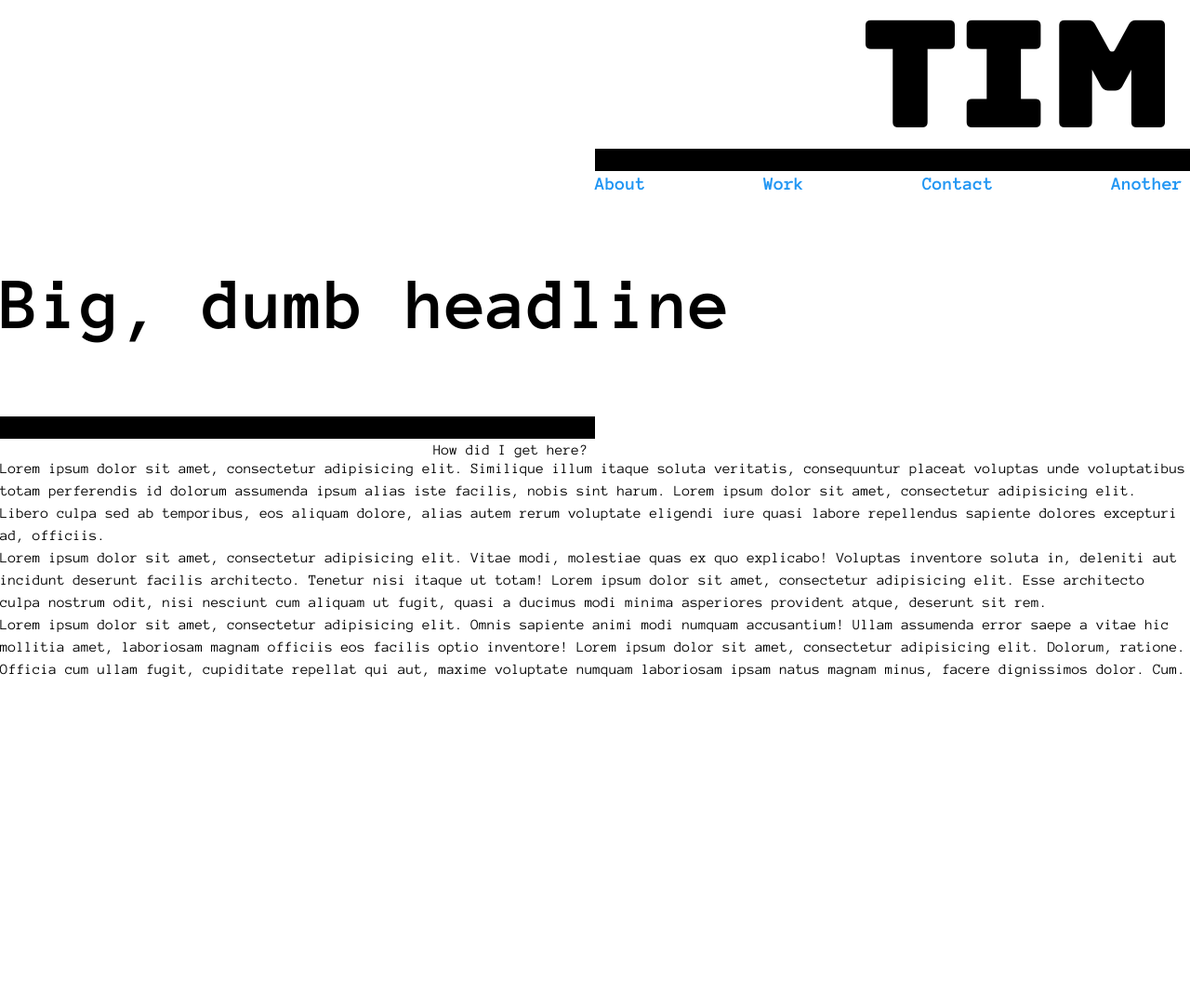
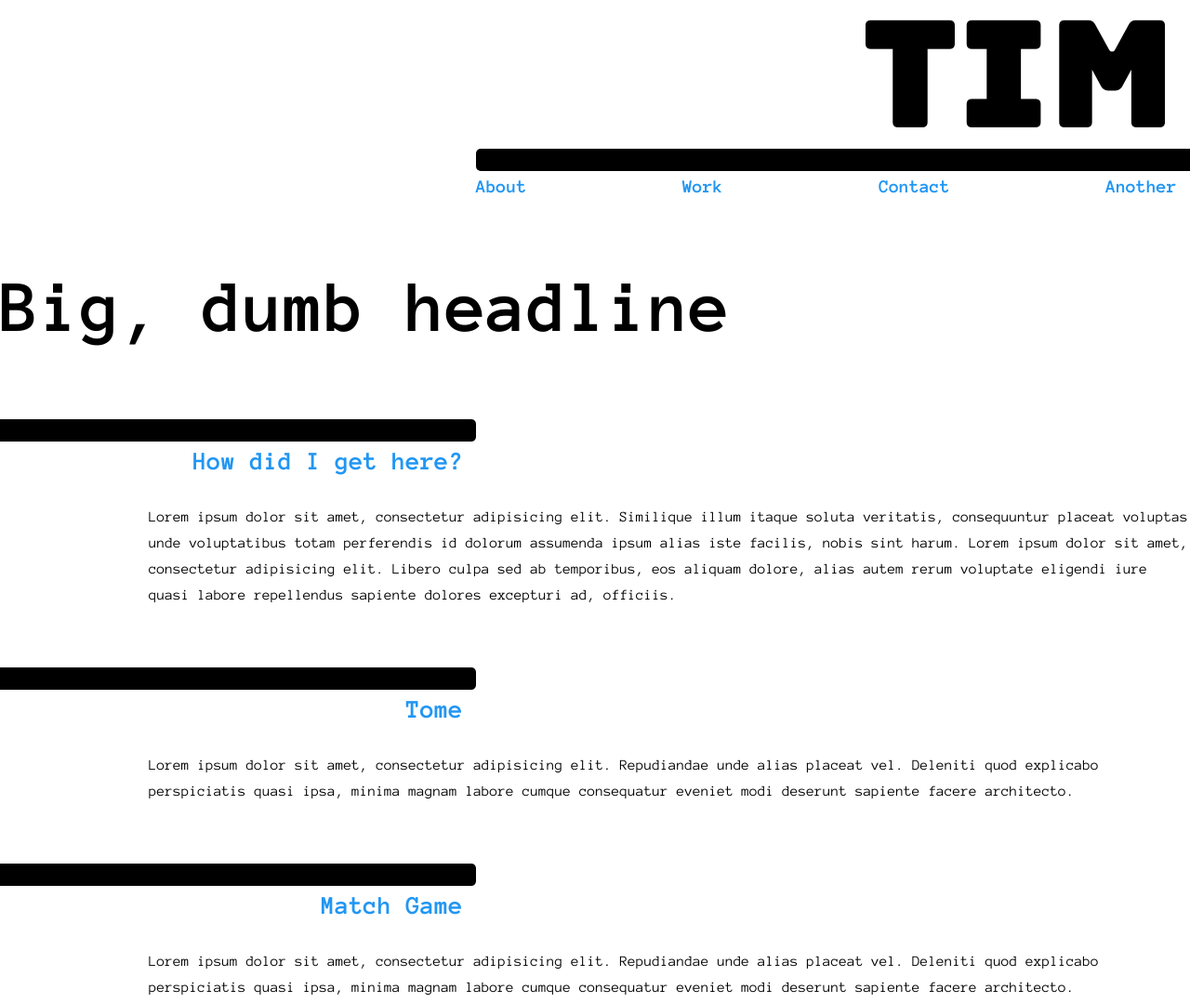
Before and after one commit to timfoley/timfoley.github.io, a plain HTML site: page index.html in a window 1280 px wide. Shown: the whole page at 93% size. Before the commit the page ends 800 px from the top, so only its background shows below. Drawn offline with Linux system fonts and the light colour scheme.

Commit message:
minor changes, but feeling stable

```diff
--- a/css/main.css
+++ b/css/main.css
@@ -3,10 +3,11 @@
 }
 body {
   font-family: "Anonymous Pro";
+  background: hsl(75, 100%, 100%);
 }
 
 p {
-  line-height: 1.5em;
+  line-height: 1.75em;
 }
 
 header {
@@ -26,29 +27,32 @@ header > h1 {
 .bar {
   height: 1.5em;
   background: black;
-  width: 50%;
+  width: 40%;
+  border-radius: 0 5px 5px 0;
 }
 
 .bar-text {
-  width: 50%;
+  width: 40%;
   padding-top: .25em;
   padding-right: .5em;
   display: flex;
   justify-content: flex-end;
-
+  font-weight: bold;
+  color: #2196F3;
+  font-size: 1.75rem;
 }
 
-.nav {
+.top-bar {
+  border-radius: 5px 0 0 5px;
   justify-content: space-between;
-  /*border-radius: 5px;*/
+  width: 60%;
 }
 
 nav > a {
   text-decoration: none;
   font-weight: bold;
   color: #2196F3;
-  font-size: 1.25em;
-  font-family: "Anonymous Pro";
+  font-size: 1.25rem;
 }
 
 
@@ -59,3 +63,12 @@ nav > a {
   margin-top: 1em;
   margin-bottom: 1em;
 }
+
+article {
+  margin-bottom: 4em;
+}
+
+article p {
+  margin-top: 2em;
+  margin-left: 10em;
+}
--- a/index.html
+++ b/index.html
@@ -10,8 +10,8 @@
 <body>
   <header>
     <h1>Tim</h1>
-    <div class="bar"></div>
-    <nav class="bar-text nav">
+    <div class="bar top-bar"></div>
+    <nav class="bar-text top-bar">
       <a href="#">About</a>
       <a href="#">Work</a>
       <a href="#">Contact</a>
@@ -22,14 +22,22 @@
     <div class="headline">
       Big, dumb headline
     </div>
-    <div class="bar"></div>
-    <h2 class="bar-text">How did I get here?</h2>
+    <article class="about">
+      <div class="bar"></div>
+      <h2 class="bar-text">How did I get here?</h2>
+      <p>Lorem ipsum dolor sit amet, consectetur adipisicing elit. Similique illum itaque soluta veritatis, consequuntur placeat voluptas unde voluptatibus totam perferendis id dolorum assumenda ipsum alias iste facilis, nobis sint harum. Lorem ipsum dolor sit amet, consectetur adipisicing elit. Libero culpa sed ab temporibus, eos aliquam dolore, alias autem rerum voluptate eligendi iure quasi labore repellendus sapiente dolores excepturi ad, officiis.</p>
+    </article>
+    <article class="tome">
+      <div class="bar"></div>
+      <h2 class="bar-text">Tome</h2>
+      <p>Lorem ipsum dolor sit amet, consectetur adipisicing elit. Repudiandae unde alias placeat vel. Deleniti quod explicabo perspiciatis quasi ipsa, minima magnam labore cumque consequatur eveniet modi deserunt sapiente facere architecto.</p>
+    </article>
+    <article class="match-game">
+      <div class="bar"></div>
+      <h2 class="bar-text">Match Game</h2>
+      <p>Lorem ipsum dolor sit amet, consectetur adipisicing elit. Repudiandae unde alias placeat vel. Deleniti quod explicabo perspiciatis quasi ipsa, minima magnam labore cumque consequatur eveniet modi deserunt sapiente facere architecto.</p>
+    </article>
 
-    <article class="about">
-      <p>Lorem ipsum dolor sit amet, consectetur adipisicing elit. Similique illum itaque soluta veritatis, consequuntur placeat voluptas unde voluptatibus totam perferendis id dolorum assumenda ipsum alias iste facilis, nobis sint harum. Lorem ipsum dolor sit amet, consectetur adipisicing elit. Libero culpa sed ab temporibus, eos aliquam dolore, alias autem rerum voluptate eligendi iure quasi labore repellendus sapiente dolores excepturi ad, officiis.</p>
-      <p>Lorem ipsum dolor sit amet, consectetur adipisicing elit. Vitae modi, molestiae quas ex quo explicabo! Voluptas inventore soluta in, deleniti aut incidunt deserunt facilis architecto. Tenetur nisi itaque ut totam! Lorem ipsum dolor sit amet, consectetur adipisicing elit. Esse architecto culpa nostrum odit, nisi nesciunt cum aliquam ut fugit, quasi a ducimus modi minima asperiores provident atque, deserunt sit rem.</p>
-      <p>Lorem ipsum dolor sit amet, consectetur adipisicing elit. Omnis sapiente animi modi numquam accusantium! Ullam assumenda error saepe a vitae hic mollitia amet, laboriosam magnam officiis eos facilis optio inventore! Lorem ipsum dolor sit amet, consectetur adipisicing elit. Dolorum, ratione. Officia cum ullam fugit, cupiditate repellat qui aut, maxime voluptate numquam laboriosam ipsam natus magnam minus, facere dignissimos dolor. Cum.</p>
-    </article>
   </section>
 </body>
 </html>
```
